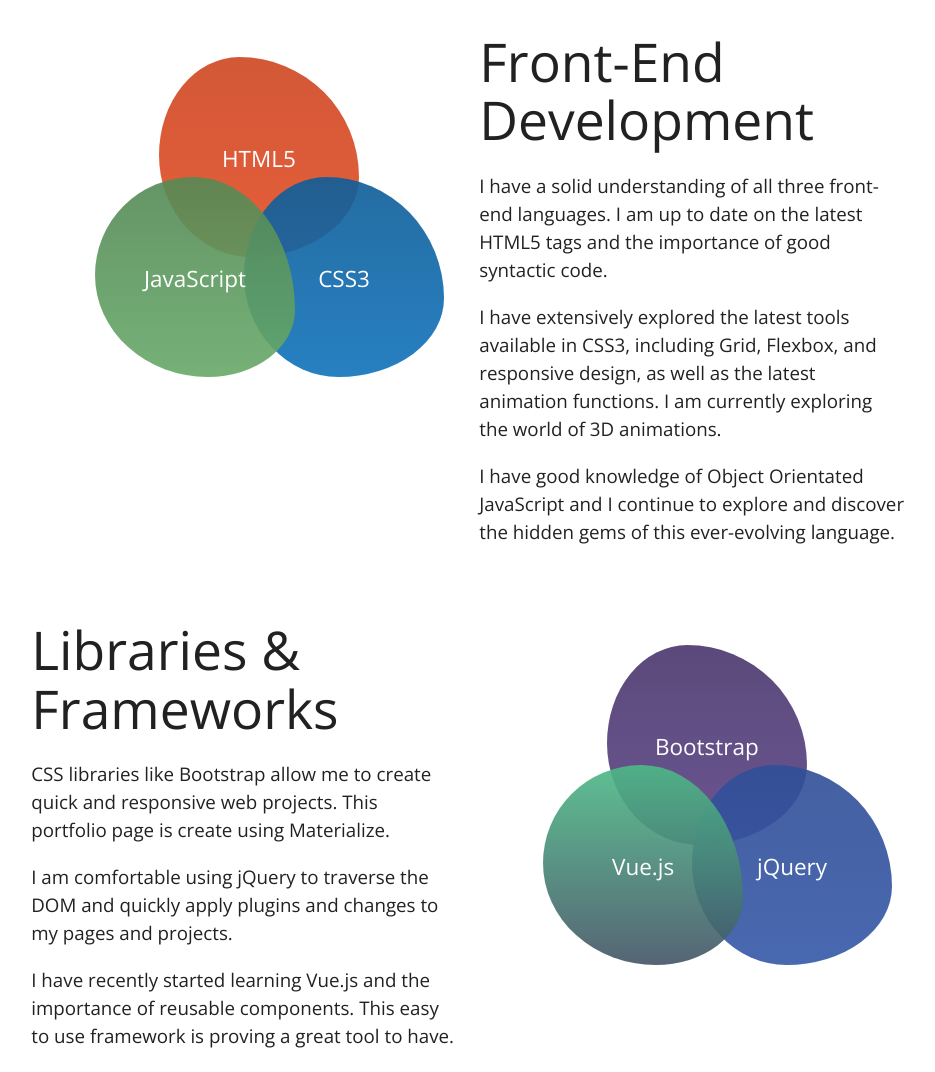
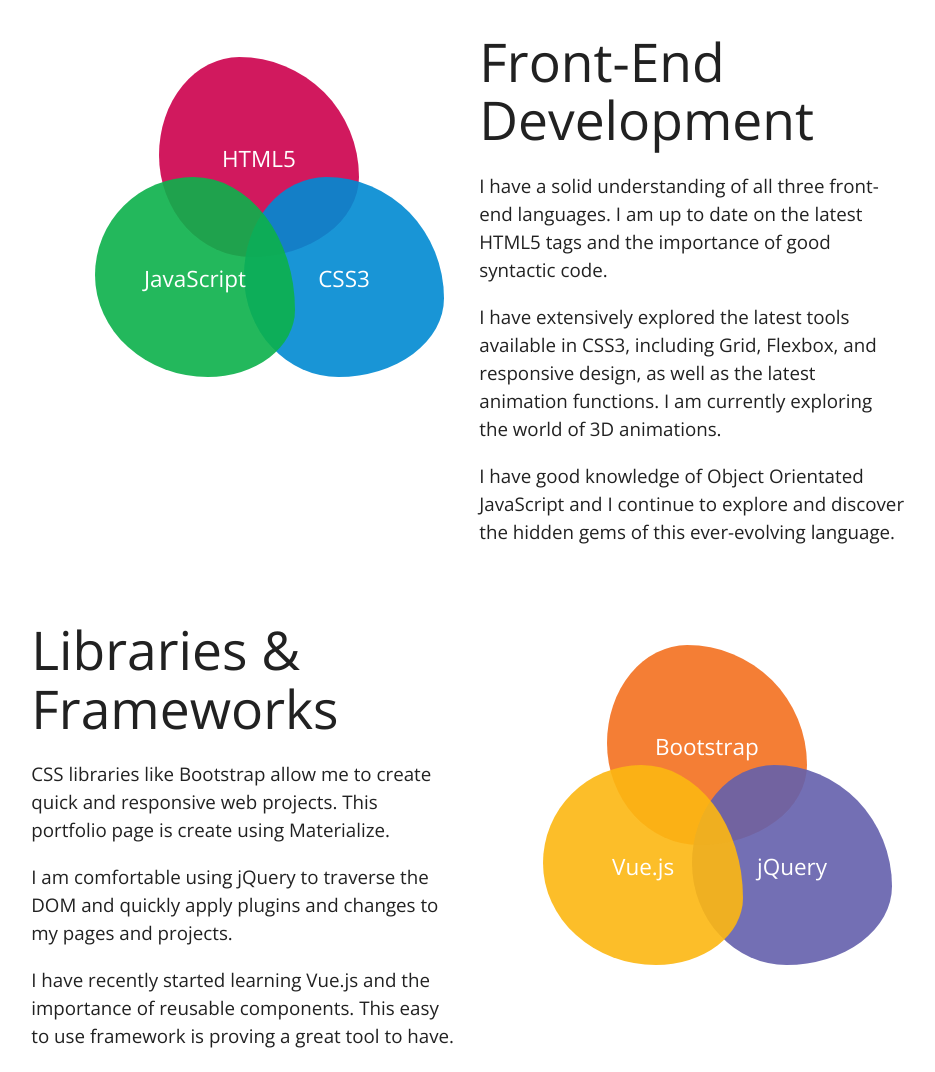
Before and after one commit to ClaudioVR/ClaudioVR.github.io, a plain HTML site: page index.html in a window 1280 px wide. Shown: the part 3680-4752 px from the top of the page, without its empty margins (172-1107 px from the left). Drawn offline with nearby package versions, Linux system fonts and the light colour scheme.

Commit message:
edit
blob colors edited to match cube

```diff
--- a/styles.css
+++ b/styles.css
@@ -189,22 +189,28 @@ nav {
 }
 
 .blob-1 {
-  background: linear-gradient(#ce4621, #e44e25);
+  background-color: #cd004d;
+  /* background: linear-gradient(#ce4621, #e44e25); */
 }
 .blob-2 {
-  background: linear-gradient(#0d5d98, #1073bb);
+  background-color: #008ad2;
+  /* background: linear-gradient(#0d5d98, #1073bb); */
 }
 .blob-3 {
-  background: linear-gradient(#548955, #67a969);
+  background-color: #0cb14b;
+  /* background: linear-gradient(#548955, #67a969); */
 }
 .blob-4 {
-  background: linear-gradient(#4a366d, #5b4386);
+  background-color: #f37020;
+  /* background: linear-gradient(#4a366d, #5b4386); */
 }
 .blob-5 {
-  background: linear-gradient(#304f97, #3558a8);
+  background-color: #6460ac;
+  /* background: linear-gradient(#304f97, #3558a8); */
 }
 .blob-6 {
-  background: linear-gradient(#4dba87, #435466);
+  background-color: #fcb712;
+  /* background: linear-gradient(#4dba87, #435466); */
 }
 
 @keyframes transform
```
